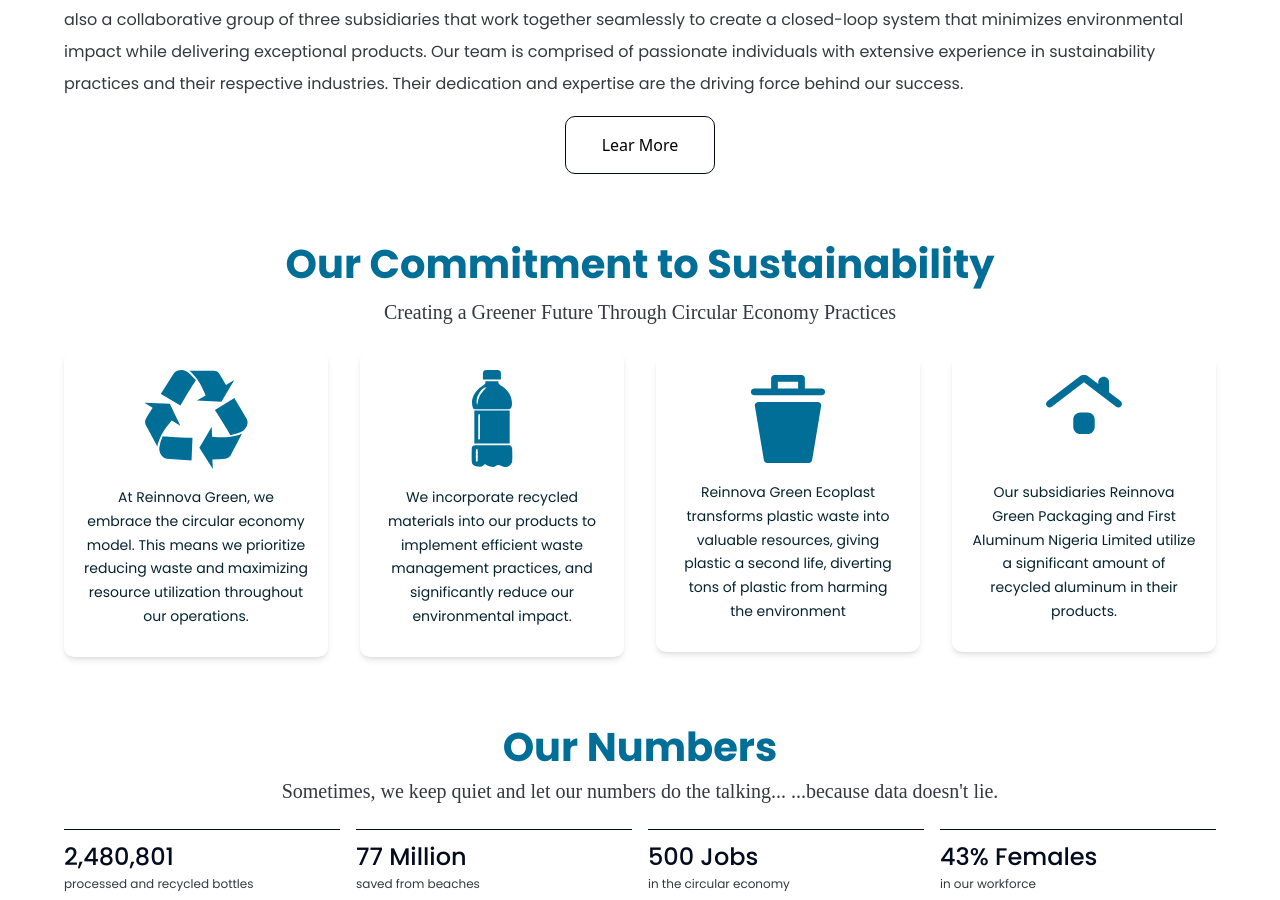
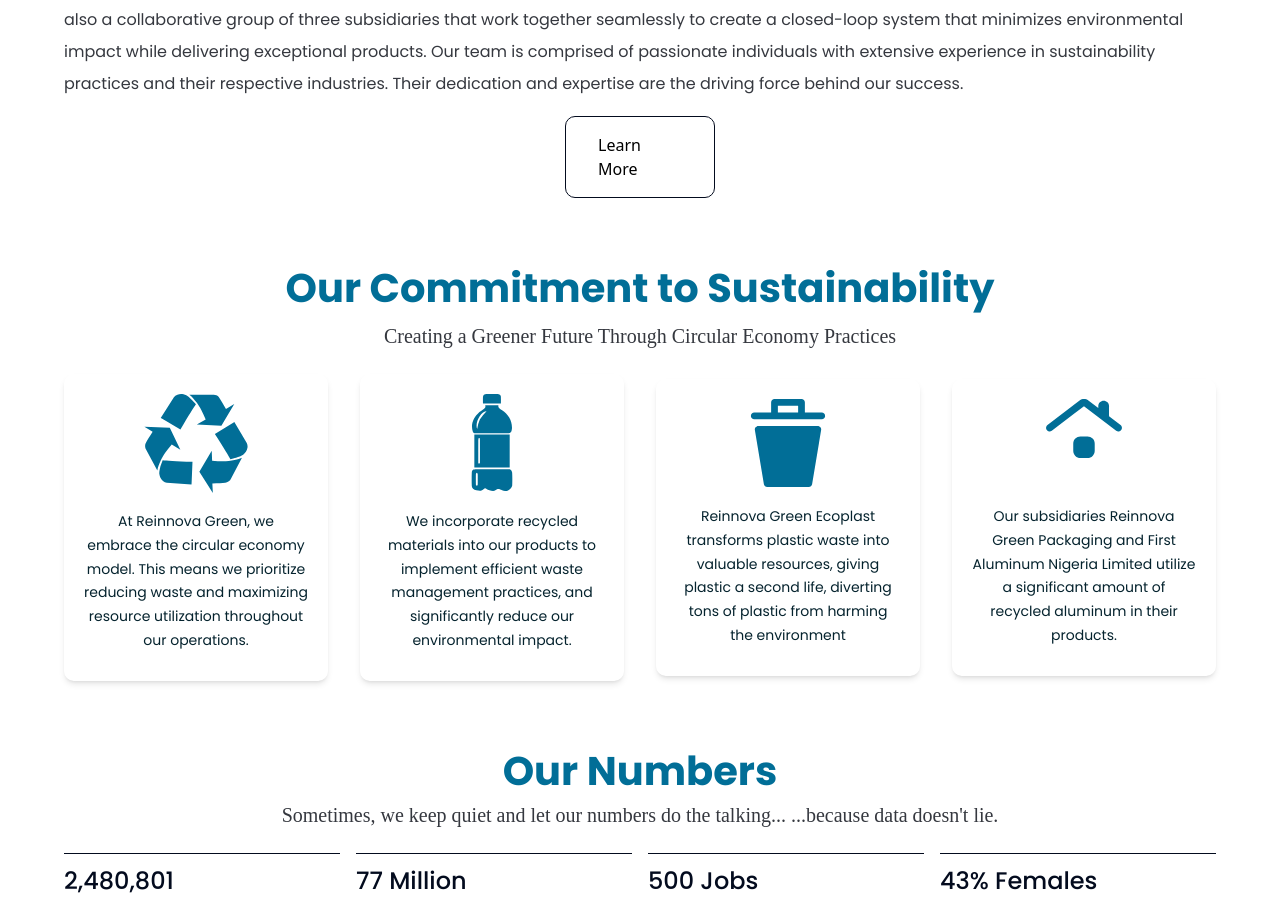
Before and after one commit to odeh-simon/reinnova, a React (Vite) app: page / in a window 1280 px wide. Shown: the part 1004-1904 px from the top of the page. Built offline with nearby package versions, Linux system fonts and the light colour scheme; a web font is replaced by a local one.

Commit message:
minor update

```diff
--- a/src/Modules/Home/Home.jsx
+++ b/src/Modules/Home/Home.jsx
@@ -51,7 +51,7 @@
               industries. Their dedication and expertise are the driving force
               behind our success.
             </p>
-            <Link to='/about-us' className="border border-[#030B1E] rounded-[10px] py-4 px-8 flex justify-center items-center w-[150px] mx-auto">Lear More</Link>
+            <Link to='/about-us' className="border border-[#030B1E] rounded-[10px] py-4 px-8 flex justify-center items-center w-[150px] mx-auto">Learn More</Link>
           </session>
 
           {/*Sustainability Session */}
```
